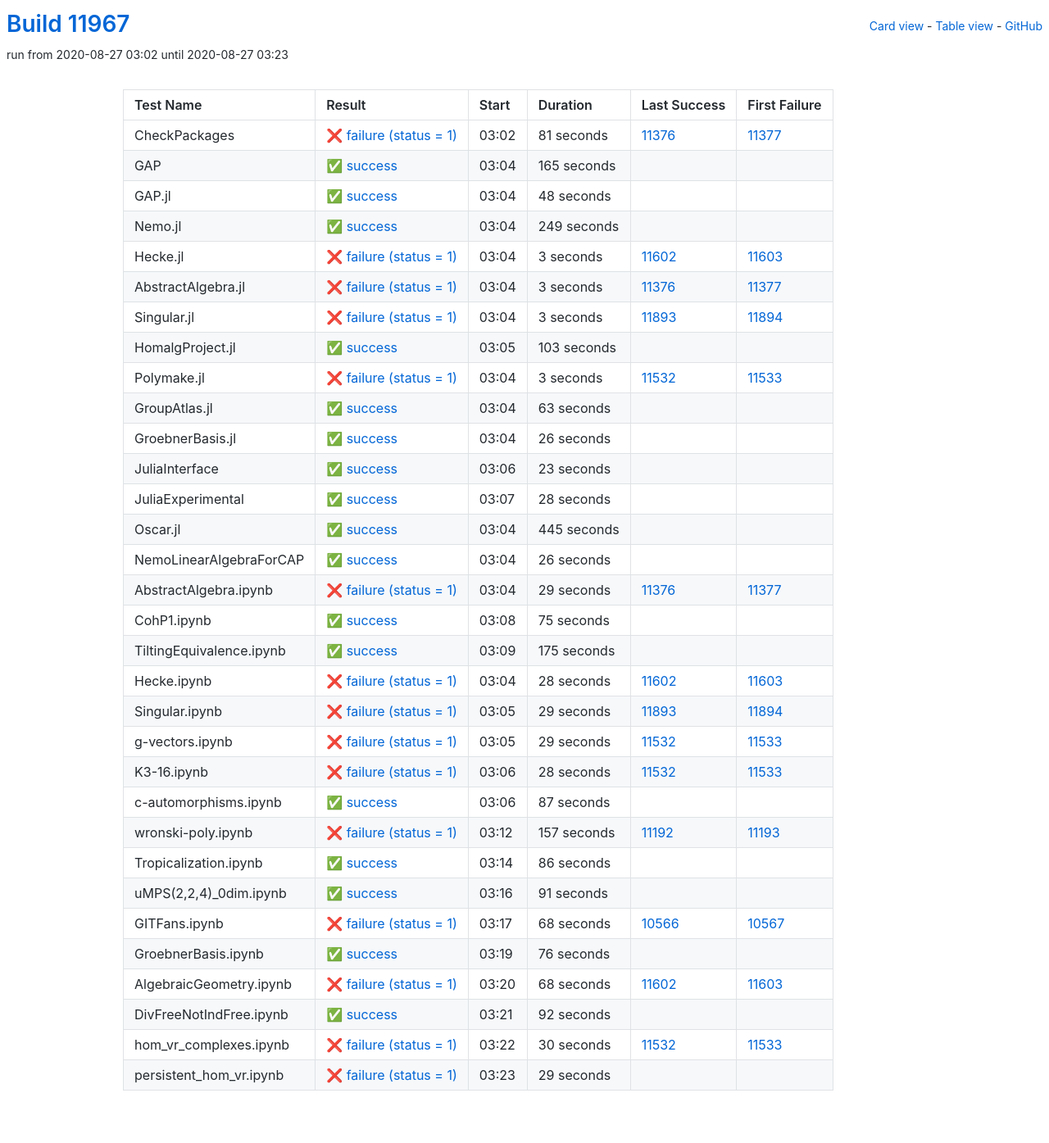
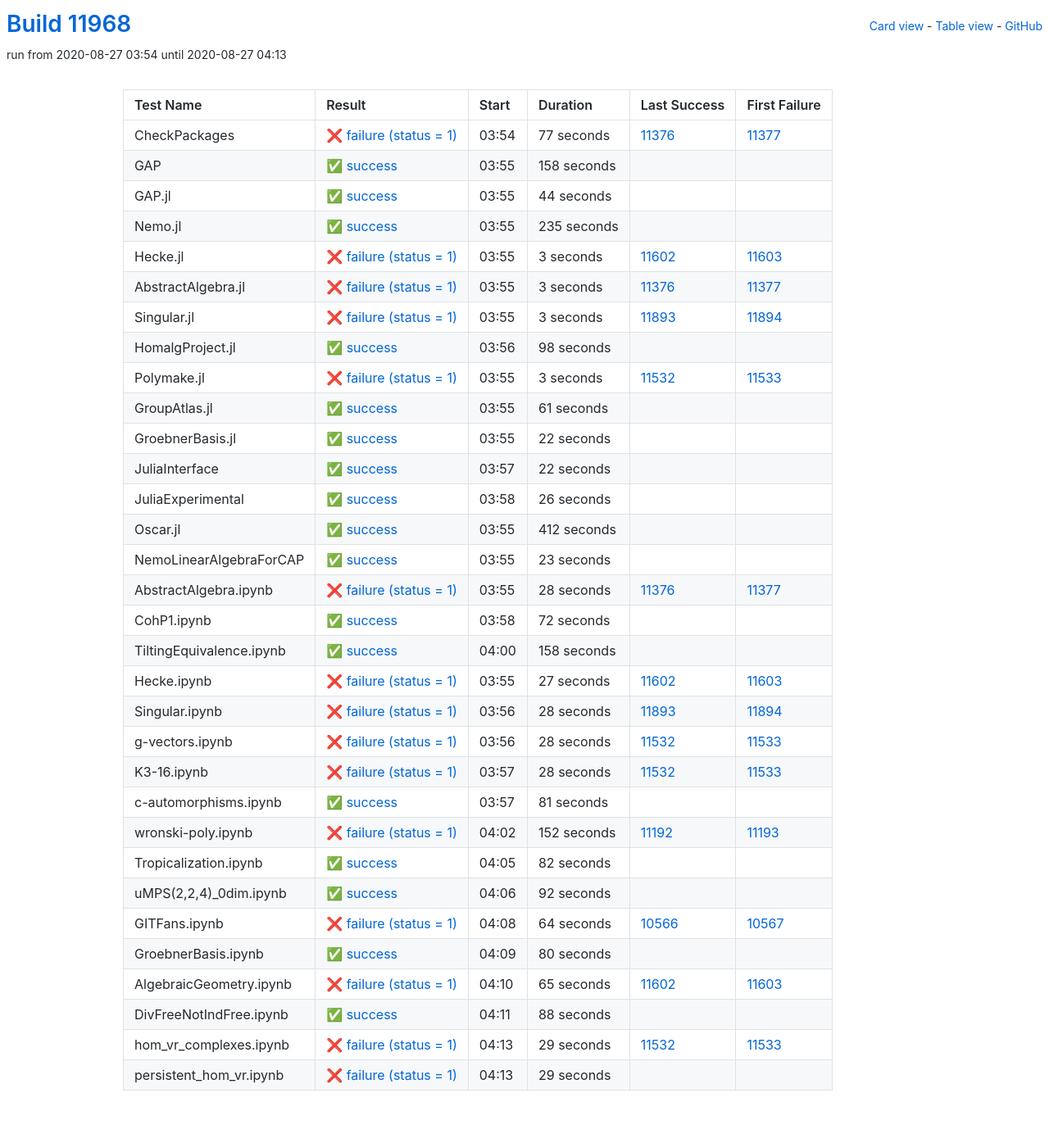
Before and after one commit to oscar-system/oscar-ci-status, a Jekyll site: the page built from table.html, in a window 1280 px wide. Shown: the whole page at 82% size. Built offline with Jekyll 4.4.1, drawn with Linux system fonts in a browser that asks for light colours.

Commit message:
Build #11968

```diff
--- a/_data/ci.yml
+++ b/_data/ci.yml
@@ -1,6 +1,6 @@
 ---
-build: 11967
-build_url: https://oscarci.mathematik.uni-kl.de/job/oscar/11967/
+build: 11968
+build_url: https://oscarci.mathematik.uni-kl.de/job/oscar/11968/
 job: oscar
 organization: oscar-system
 repo: oscar-ci-status
@@ -8,56 +8,56 @@
 tests:
 - name: CheckPackages
   id: checkpackages
-  log: https://oscarci.mathematik.uni-kl.de/job/oscar/11967/artifact/logs/build-11967/CheckPackages.log
-  start: 2020-08-27 03:02
+  log: https://oscarci.mathematik.uni-kl.de/job/oscar/11968/artifact/logs/build-11968/CheckPackages.log
+  start: 2020-08-27 03:54
   success: false
   exitcode: 1
   status: failure
-  duration: 81
+  duration: 77
   last_success: 11376
   last_success_url: https://oscarci.mathematik.uni-kl.de/job/oscar/11376/
   first_failure: 11377
   first_failure_url: https://oscarci.mathematik.uni-kl.de/job/oscar/11377/
 - name: GAP
   id: gap
-  log: https://oscarci.mathematik.uni-kl.de/job/oscar/11967/artifact/logs/build-11967/GAP.log
-  start: 2020-08-27 03:04
+  log: https://oscarci.mathematik.uni-kl.de/job/oscar/11968/artifact/logs/build-11968/GAP.log
+  start: 2020-08-27 03:55
   success: true
   exitcode: 0
   status: success
-  duration: 165
+  duration: 158
   last_success: false
   last_success_url:
   first_failure: false
   first_failure_url:
 - name: GAP.jl
   id: gap-jl
-  log: https://oscarci.mathematik.uni-kl.de/job/oscar/11967/artifact/logs/build-11967/GAP.jl.log
-  start: 2020-08-27 03:04
+  log: https://oscarci.mathematik.uni-kl.de/job/oscar/11968/artifact/logs/build-11968/GAP.jl.log
+  start: 2020-08-27 03:55
   success: true
   exitcode: 0
   status: success
-  duration: 48
+  duration: 44
   last_success: false
   last_success_url:
   first_failure: false
   first_failure_url:
 - name: Nemo.jl
   id: nemo-jl
-  log: https://oscarci.mathematik.uni-kl.de/job/oscar/11967/artifact/logs/build-11967/Nemo.jl.log
-  start: 2020-08-27 03:04
+  log: https://oscarci.mathematik.uni-kl.de/job/oscar/11968/artifact/logs/build-11968/Nemo.jl.log
+  start: 2020-08-27 03:55
   success: true
   exitcode: 0
   status: success
-  duration: 249
+  duration: 235
   last_success: false
   last_success_url:
   first_failure: false
   first_failure_url:
 - name: Hecke.jl
   id: hecke-jl
-  log: https://oscarci.mathematik.uni-kl.de/job/oscar/11967/artifact/logs/build-11967/Hecke.jl.log
-  start: 2020-08-27 03:04
+  log: https://oscarci.mathematik.uni-kl.de/job/oscar/11968/artifact/logs/build-11968/Hecke.jl.log
+  start: 2020-08-27 03:55
   success: false
   exitcode: 1
   status: failure
@@ -68,8 +68,8 @@
   first_failure_url: https://oscarci.mathematik.uni-kl.de/job/oscar/11603/
 - name: AbstractAlgebra.jl
   id: abstractalgebra-jl
-  log: https://oscarci.mathematik.uni-kl.de/job/oscar/11967/artifact/logs/build-11967/AbstractAlgebra.jl.log
-  start: 2020-08-27 03:04
+  log: https://oscarci.mathematik.uni-kl.de/job/oscar/11968/artifact/logs/build-11968/AbstractAlgebra.jl.log
+  start: 2020-08-27 03:55
   success: false
   exitcode: 1
   status: failure
@@ -80,8 +80,8 @@
   first_failure_url: https://oscarci.mathematik.uni-kl.de/job/oscar/11377/
 - name: Singular.jl
   id: singular-jl
-  log: https://oscarci.mathematik.uni-kl.de/job/oscar/11967/artifact/logs/build-11967/Singular.jl.log
-  start: 2020-08-27 03:04
+  log: https://oscarci.mathematik.uni-kl.de/job/oscar/11968/artifact/logs/build-11968/Singular.jl.log
+  start: 2020-08-27 03:55
   success: false
   exitcode: 1
   status: failure
@@ -92,20 +92,20 @@
   first_failure_url: https://oscarci.mathematik.uni-kl.de/job/oscar/11894/
 - name: HomalgProject.jl
   id: homalgproject-jl
-  log: https://oscarci.mathematik.uni-kl.de/job/oscar/11967/artifact/logs/build-11967/HomalgProject.jl.log
-  start: 2020-08-27 03:05
+  log: https://oscarci.mathematik.uni-kl.de/job/oscar/11968/artifact/logs/build-11968/HomalgProject.jl.log
+  start: 2020-08-27 03:56
   success: true
   exitcode: 0
   status: success
-  duration: 103
+  duration: 98
   last_success: false
   last_success_url:
   first_failure: false
   first_failure_url:
 - name: Polymake.jl
   id: polymake-jl
-  log: https://oscarci.mathematik.uni-kl.de/job/oscar/11967/artifact/logs/build-11967/Polymake.jl.log
-  start: 2020-08-27 03:04
+  log: https://oscarci.mathematik.uni-kl.de/job/oscar/11968/artifact/logs/build-11968/Polymake.jl.log
+  start: 2020-08-27 03:55
   success: false
   exitcode: 1
   status: failure
@@ -116,20 +116,44 @@
   first_failure_url: https://oscarci.mathematik.uni-kl.de/job/oscar/11533/
 - name: GroupAtlas.jl
   id: groupatlas-jl
-  log: https://oscarci.mathematik.uni-kl.de/job/oscar/11967/artifact/logs/build-11967/GroupAtlas.jl.log
-  start: 2020-08-27 03:04
+  log: https://oscarci.mathematik.uni-kl.de/job/oscar/11968/artifact/logs/build-11968/GroupAtlas.jl.log
+  start: 2020-08-27 03:55
   success: true
   exitcode: 0
   status: success
-  duration: 63
+  duration: 61
   last_success: false
   last_success_url:
   first_failure: false
   first_failure_url:
 - name: GroebnerBasis.jl
   id: groebnerbasis-jl
-  log: https://oscarci.mathematik.uni-kl.de/job/oscar/11967/artifact/logs/build-11967/GroebnerBasis.jl.log
-  start: 2020-08-27 03:04
+  log: https://oscarci.mathematik.uni-kl.de/job/oscar/11968/artifact/logs/build-11968/GroebnerBasis.jl.log
+  start: 2020-08-27 03:55
+  success: true
+  exitcode: 0
+  status: success
+  duration: 22
+  last_success: false
+  last_success_url:
+  first_failure: false
+  first_failure_url:
+- name: JuliaInterface
+  id: juliainterface
+  log: https://oscarci.mathematik.uni-kl.de/job/oscar/11968/artifact/logs/build-11968/JuliaInterface.log
+  start: 2020-08-27 03:57
+  success: true
+  exitcode: 0
+  status: success
+  duration: 22
+  last_success: false
+  last_success_url:
+  first_failure: false
+  first_failure_url:
+- name: JuliaExperimental
+  id: juliaexperimental
+  log: https://oscarci.mathematik.uni-kl.de/job/oscar/11968/artifact/logs/build-11968/JuliaExperimental.log
+  start: 2020-08-27 03:58
   success: true
   exitcode: 0
   status: success
@@ -138,10 +162,22 @@
   last_success_url:
   first_failure: false
   first_failure_url:
-- name: JuliaInterface
-  id: juliainterface
-  log: https://oscarci.mathematik.uni-kl.de/job/oscar/11967/artifact/logs/build-11967/JuliaInterface.log
-  start: 2020-08-27 03:06
+- name: Oscar.jl
+  id: oscar-jl
+  log: https://oscarci.mathematik.uni-kl.de/job/oscar/11968/artifact/logs/build-11968/Oscar.jl.log
+  start: 2020-08-27 03:55
+  success: true
+  exitcode: 0
+  status: success
+  duration: 412
+  last_success: false
+  last_success_url:
+  first_failure: false
+  first_failure_url:
+- name: NemoLinearAlgebraForCAP
+  id: nemolinearalgebraforcap
+  log: https://oscarci.mathematik.uni-kl.de/job/oscar/11968/artifact/logs/build-11968/NemoLinearAlgebraForCAP.log
+  start: 2020-08-27 03:55
   success: true
   exitcode: 0
   status: success
@@ -150,118 +186,82 @@
   last_success_url:
   first_failure: false
   first_failure_url:
-- name: JuliaExperimental
-  id: juliaexperimental
-  log: https://oscarci.mathematik.uni-kl.de/job/oscar/11967/artifact/logs/build-11967/JuliaExperimental.log
-  start: 2020-08-27 03:07
-  success: true
-  exitcode: 0
-  status: success
-  duration: 28
-  last_success: false
-  last_success_url:
-  first_failure: false
-  first_failure_url:
-- name: Oscar.jl
-  id: oscar-jl
-  log: https://oscarci.mathematik.uni-kl.de/job/oscar/11967/artifact/logs/build-11967/Oscar.jl.log
-  start: 2020-08-27 03:04
-  success: true
-  exitcode: 0
-  status: success
-  duration: 445
-  last_success: false
-  last_success_url:
-  first_failure: false
-  first_failure_url:
-- name: NemoLinearAlgebraForCAP
-  id: nemolinearalgebraforcap
-  log: https://oscarci.mathematik.uni-kl.de/job/oscar/11967/artifact/logs/build-11967/NemoLinearAlgebraForCAP.log
-  start: 2020-08-27 03:04
-  success: true
-  exitcode: 0
-  status: success
-  duration: 26
-  last_success: false
-  last_success_url:
-  first_failure: false
-  first_failure_url:
 - name: AbstractAlgebra.ipynb
   id: abstractalgebra-ipynb
-  log: https://oscarci.mathematik.uni-kl.de/job/oscar/11967/artifact/logs/build-11967/AbstractAlgebra.ipynb.log
-  start: 2020-08-27 03:04
+  log: https://oscarci.mathematik.uni-kl.de/job/oscar/11968/artifact/logs/build-11968/AbstractAlgebra.ipynb.log
+  start: 2020-08-27 03:55
   success: false
   exitcode: 1
   status: failure
-  duration: 29
+  duration: 28
   last_success: 11376
   last_success_url: https://oscarci.mathematik.uni-kl.de/job/oscar/11376/
   first_failure: 11377
   first_failure_url: https://oscarci.mathematik.uni-kl.de/job/oscar/11377/
 - name: CohP1.ipynb
   id: cohp1-ipynb
-  log: https://oscarci.mathematik.uni-kl.de/job/oscar/11967/artifact/logs/build-11967/CohP1.ipynb.log
-  start: 2020-08-27 03:08
+  log: https://oscarci.mathematik.uni-kl.de/job/oscar/11968/artifact/logs/build-11968/CohP1.ipynb.log
+  start: 2020-08-27 03:58
   success: true
   exitcode: 0
   status: success
-  duration: 75
+  duration: 72
   last_success: false
   last_success_url:
   first_failure: false
   first_failure_url:
 - name: TiltingEquivalence.ipynb
   id: tiltingequivalence-ipynb
-  log: https://oscarci.mathematik.uni-kl.de/job/oscar/11967/artifact/logs/build-11967/TiltingEquivalence.ipynb.log
-  start: 2020-08-27 03:09
+  log: https://oscarci.mathematik.uni-kl.de/job/oscar/11968/artifact/logs/build-11968/TiltingEquivalence.ipynb.log
+  start: 2020-08-27 04:00
   success: true
   exitcode: 0
   status: success
-  duration: 175
+  duration: 158
   last_success: false
   last_success_url:
   first_failure: false
   first_failure_url:
 - name: Hecke.ipynb
   id: hecke-ipynb
-  log: https://oscarci.mathematik.uni-kl.de/job/oscar/11967/artifact/logs/build-11967/Hecke.ipynb.log
-  start: 2020-08-27 03:04
+  log: https://oscarci.mathematik.uni-kl.de/job/oscar/11968/artifact/logs/build-11968/Hecke.ipynb.log
+  start: 2020-08-27 03:55
   success: false
   exitcode: 1
   status: failure
-  duration: 28
+  duration: 27
   last_success: 11602
   last_success_url: https://oscarci.mathematik.uni-kl.de/job/oscar/11602/
   first_failure: 11603
   first_failure_url: https://oscarci.mathematik.uni-kl.de/job/oscar/11603/
 - name: Singular.ipynb
   id: singular-ipynb
-  log: https://oscarci.mathematik.uni-kl.de/job/oscar/11967/artifact/logs/build-11967/Singular.ipynb.log
-  start: 2020-08-27 03:05
+  log: https://oscarci.mathematik.uni-kl.de/job/oscar/11968/artifact/logs/build-11968/Singular.ipynb.log
+  start: 2020-08-27 03:56
   success: false
   exitcode: 1
   status: failure
-  duration: 29
+  duration: 28
   last_success: 11893
   last_success_url: https://oscarci.mathematik.uni-kl.de/job/oscar/11893/
   first_failure: 11894
   first_failure_url: https://oscarci.mathematik.uni-kl.de/job/oscar/11894/
 - name: g-vectors.ipynb
   id: g-vectors-ipynb
-  log: https://oscarci.mathematik.uni-kl.de/job/oscar/11967/artifact/logs/build-11967/g-vectors.ipynb.log
-  start: 2020-08-27 03:05
+  log: https://oscarci.mathematik.uni-kl.de/job/oscar/11968/artifact/logs/build-11968/g-vectors.ipynb.log
+  start: 2020-08-27 03:56
   success: false
   exitcode: 1
   status: failure
-  duration: 29
+  duration: 28
   last_success: 11532
   last_success_url: https://oscarci.mathematik.uni-kl.de/job/oscar/11532/
   first_failure: 11533
   first_failure_url: https://oscarci.mathematik.uni-kl.de/job/oscar/11533/
 - name: K3-16.ipynb
   id: k3-16-ipynb
-  log: https://oscarci.mathematik.uni-kl.de/job/oscar/11967/artifact/logs/build-11967/K3-16.ipynb.log
-  start: 2020-08-27 03:06
+  log: https://oscarci.mathematik.uni-kl.de/job/oscar/11968/artifact/logs/build-11968/K3-16.ipynb.log
+  start: 2020-08-27 03:57
   success: false
   exitcode: 1
   status: failure
@@ -272,92 +272,44 @@
   first_failure_url: https://oscarci.mathematik.uni-kl.de/job/oscar/11533/
 - name: c-automorphisms.ipynb
   id: c-automorphisms-ipynb
-  log: https://oscarci.mathematik.uni-kl.de/job/oscar/11967/artifact/logs/build-11967/c-automorphisms.ipynb.log
-  start: 2020-08-27 03:06
+  log: https://oscarci.mathematik.uni-kl.de/job/oscar/11968/artifact/logs/build-11968/c-automorphisms.ipynb.log
+  start: 2020-08-27 03:57
   success: true
   exitcode: 0
   status: success
-  duration: 87
+  duration: 81
   last_success: false
   last_success_url:
   first_failure: false
   first_failure_url:
 - name: wronski-poly.ipynb
   id: wronski-poly-ipynb
-  log: https://oscarci.mathematik.uni-kl.de/job/oscar/11967/artifact/logs/build-11967/wronski-poly.ipynb.log
-  start: 2020-08-27 03:12
+  log: https://oscarci.mathematik.uni-kl.de/job/oscar/11968/artifact/logs/build-11968/wronski-poly.ipynb.log
+  start: 2020-08-27 04:02
   success: false
   exitcode: 1
   status: failure
-  duration: 157
+  duration: 152
   last_success: 11192
   last_success_url: https://oscarci.mathematik.uni-kl.de/job/oscar/11192/
   first_failure: 11193
   first_failure_url: https://oscarci.mathematik.uni-kl.de/job/oscar/11193/
 - name: Tropicalization.ipynb
   id: tropicalization-ipynb
-  log: https://oscarci.mathematik.uni-kl.de/job/oscar/11967/artifact/logs/build-11967/Tropicalization.ipynb.log
-  start: 2020-08-27 03:14
+  log: https://oscarci.mathematik.uni-kl.de/job/oscar/11968/artifact/logs/build-11968/Tropicalization.ipynb.log
+  start: 2020-08-27 04:05
   success: true
   exitcode: 0
   status: success
-  duration: 86
+  duration: 82
   last_success: false
   last_success_url:
   first_failure: false
   first_failure_url:
 - name: uMPS(2,2,4)_0dim.ipynb
   id: umps-2-2-4-0dim-ipynb
-  log: https://oscarci.mathematik.uni-kl.de/job/oscar/11967/artifact/logs/build-11967/uMPS-2-2-4-_0dim.ipynb.log
-  start: 2020-08-27 03:16
-  success: true
-  exitcode: 0
-  status: success
-  duration: 91
-  last_success: false
-  last_success_url:
-  first_failure: false
-  first_failure_url:
-- name: GITFans.ipynb
-  id: gitfans-ipynb
-  log: https://oscarci.mathematik.uni-kl.de/job/oscar/11967/artifact/logs/build-11967/GITFans.ipynb.log
-  start: 2020-08-27 03:17
-  success: false
-  exitcode: 1
-  status: failure
-  duration: 68
-  last_success: 10566
-  last_success_url: https://oscarci.mathematik.uni-kl.de/job/oscar/10566/
-  first_failure: 10567
-  first_failure_url: https://oscarci.mathematik.uni-kl.de/job/oscar/10567/
-- name: GroebnerBasis.ipynb
-  id: groebnerbasis-ipynb
-  log: https://oscarci.mathematik.uni-kl.de/job/oscar/11967/artifact/logs/build-11967/GroebnerBasis.ipynb.log
-  start: 2020-08-27 03:19
-  success: true
-  exitcode: 0
-  status: success
-  duration: 76
-  last_success: false
-  last_success_url:
-  first_failure: false
-  first_failure_url:
-- name: AlgebraicGeometry.ipynb
-  id: algebraicgeometry-ipynb
-  log: https://oscarci.mathematik.uni-kl.de/job/oscar/11967/artifact/logs/build-11967/AlgebraicGeometry.ipynb.log
-  start: 2020-08-27 03:20
-  success: false
-  exitcode: 1
-  status: failure
-  duration: 68
-  last_success: 11602
-  last_success_url: https://oscarci.mathematik.uni-kl.de/job/oscar/11602/
-  first_failure: 11603
-  first_failure_url: https://oscarci.mathematik.uni-kl.de/job/oscar/11603/
-- name: DivFreeNotIndFree.ipynb
-  id: divfreenotindfree-ipynb
-  log: https://oscarci.mathematik.uni-kl.de/job/oscar/11967/artifact/logs/build-11967/DivFreeNotIndFree.ipynb.log
-  start: 2020-08-27 03:21
+  log: https://oscarci.mathematik.uni-kl.de/job/oscar/11968/artifact/logs/build-11968/uMPS-2-2-4-_0dim.ipynb.log
+  start: 2020-08-27 04:06
   success: true
   exitcode: 0
   status: success
@@ -366,22 +318,70 @@
   last_success_url:
   first_failure: false
   first_failure_url:
-- name: hom_vr_complexes.ipynb
-  id: hom-vr-complexes-ipynb
-  log: https://oscarci.mathematik.uni-kl.de/job/oscar/11967/artifact/logs/build-11967/hom_vr_complexes.ipynb.log
-  start: 2020-08-27 03:22
+- name: GITFans.ipynb
+  id: gitfans-ipynb
+  log: https://oscarci.mathematik.uni-kl.de/job/oscar/11968/artifact/logs/build-11968/GITFans.ipynb.log
+  start: 2020-08-27 04:08
   success: false
   exitcode: 1
   status: failure
-  duration: 30
+  duration: 64
+  last_success: 10566
+  last_success_url: https://oscarci.mathematik.uni-kl.de/job/oscar/10566/
+  first_failure: 10567
+  first_failure_url: https://oscarci.mathematik.uni-kl.de/job/oscar/10567/
+- name: GroebnerBasis.ipynb
+  id: groebnerbasis-ipynb
+  log: https://oscarci.mathematik.uni-kl.de/job/oscar/11968/artifact/logs/build-11968/GroebnerBasis.ipynb.log
+  start: 2020-08-27 04:09
+  success: true
+  exitcode: 0
+  status: success
+  duration: 80
+  last_success: false
+  last_success_url:
+  first_failure: false
+  first_failure_url:
+- name: AlgebraicGeometry.ipynb
+  id: algebraicgeometry-ipynb
+  log: https://oscarci.mathematik.uni-kl.de/job/oscar/11968/artifact/logs/build-11968/AlgebraicGeometry.ipynb.log
+  start: 2020-08-27 04:10
+  success: false
+  exitcode: 1
+  status: failure
+  duration: 65
+  last_success: 11602
+  last_success_url: https://oscarci.mathematik.uni-kl.de/job/oscar/11602/
+  first_failure: 11603
+  first_failure_url: https://oscarci.mathematik.uni-kl.de/job/oscar/11603/
+- name: DivFreeNotIndFree.ipynb
+  id: divfreenotindfree-ipynb
+  log: https://oscarci.mathematik.uni-kl.de/job/oscar/11968/artifact/logs/build-11968/DivFreeNotIndFree.ipynb.log
+  start: 2020-08-27 04:11
+  success: true
+  exitcode: 0
+  status: success
+  duration: 88
+  last_success: false
+  last_success_url:
+  first_failure: false
+  first_failure_url:
+- name: hom_vr_complexes.ipynb
+  id: hom-vr-complexes-ipynb
+  log: https://oscarci.mathematik.uni-kl.de/job/oscar/11968/artifact/logs/build-11968/hom_vr_complexes.ipynb.log
+  start: 2020-08-27 04:13
+  success: false
+  exitcode: 1
+  status: failure
+  duration: 29
   last_success: 11532
   last_success_url: https://oscarci.mathematik.uni-kl.de/job/oscar/11532/
   first_failure: 11533
   first_failure_url: https://oscarci.mathematik.uni-kl.de/job/oscar/11533/
 - name: persistent_hom_vr.ipynb
   id: persistent-hom-vr-ipynb
-  log: https://oscarci.mathematik.uni-kl.de/job/oscar/11967/artifact/logs/build-11967/persistent_hom_vr.ipynb.log
-  start: 2020-08-27 03:23
+  log: https://oscarci.mathematik.uni-kl.de/job/oscar/11968/artifact/logs/build-11968/persistent_hom_vr.ipynb.log
+  start: 2020-08-27 04:13
   success: false
   exitcode: 1
   status: failure
```
Also changed, not shown: README.md.
